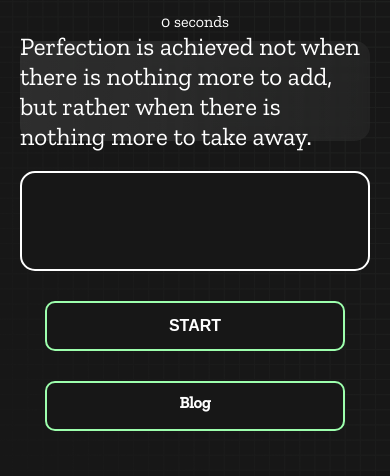
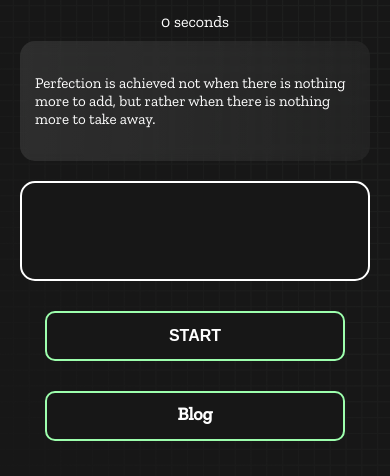
Before and after one commit to rabiul155/Online-Type-Test-, a plain HTML site: page index.html in a window 390 px wide. Shown: the part 78-554 px from the top of the page. Drawn offline with nearby package versions, Linux system fonts and the light colour scheme.

Commit message:
history updated

```diff
--- a/history.js
+++ b/history.js
@@ -7,7 +7,7 @@ function addHistory(questionText, timeTaken, errorCount) {
   newRow.innerHTML = `
   <h3>${questionText}</h3>
   <div>
-  <p style="margin: 5px;">You took: <span class="bold">${timeTaken}</span> seconds</p>
+  <p>You took: <span class="bold">${timeTaken}</span> seconds</p>
   <p>You made <span class="bold red">${errorCount}</span> mistakes</p>
   </div>
   `;
--- a/styles.css
+++ b/styles.css
@@ -22,6 +22,7 @@ body {
   align-items: center;
   justify-content: center;
   color: white;
+  padding: 15px;
   font-size: 25px;
   border-radius: 15px;
   background: rgb(255, 255, 255);
@@ -37,9 +38,9 @@ body {
   display: flex;
   flex-wrap: wrap;
   align-items: center;
-  padding-left: 5rem;
+  padding-left: 2rem;
   color: white;
-  font-size: 32px;
+  font-size: 30px;
   background-color: #171717;
   border: 2px solid #9dffad;
   border-radius: 15px;
@@ -153,7 +154,7 @@ button {
   text-align: center;
   padding: 10px 20px;
   border: none;
-  font-size: 16px;
+  font-size: 18px;
   font-weight: bold;
   width: 300px;
   height: 50px;
@@ -170,7 +171,7 @@ button {
   gap: 20px;
   grid-template-columns: repeat(3, 1fr);
   flex-wrap: wrap;
-  justify-content: space-around;
+  /* justify-content: space-around; */
 }
 
 .card {
@@ -178,7 +179,8 @@ button {
   height: 100%;
   padding: 50px;
   display: flex;
-  justify-content: space-between;
+  flex-direction: column;
+  /* justify-content: space-between; */
   align-items: center;
   padding: 20px 30px;
   color: white;
@@ -212,6 +214,38 @@ button {
   .card {
     flex-direction: column;
   }
+
+
+
+  #display {
+    height: 100px;
+    display: flex;
+    flex-wrap: wrap;
+    align-items: center;
+    padding-left: 1rem;
+    color: white;
+    font-size: 15px;
+    background-color: #171717;
+    border: 2px solid #9dffad;
+    border-radius: 15px;
+  }
+
+  #question {
+    height: 120px;
+    display: flex;
+    align-items: center;
+    justify-content: center;
+    color: white;
+    font-size: 15px;
+    padding: 15px;
+    border-radius: 15px;
+    background: rgb(255, 255, 255);
+    background: linear-gradient(92.49deg,
+        rgba(255, 255, 255, 0.1) 0.18%,
+        rgba(255, 255, 255, 0.05) 99.85%);
+    backdrop-filter: blur(5px);
+    margin-bottom: 20px;
+  }
 }
 
 @media only screen and (max-width: 600px) {
@@ -221,6 +255,8 @@ button {
     flex-direction: column;
     flex-wrap: wrap;
     justify-content: space-around;
+    margin: 10px;
+
   }
 
 
```
